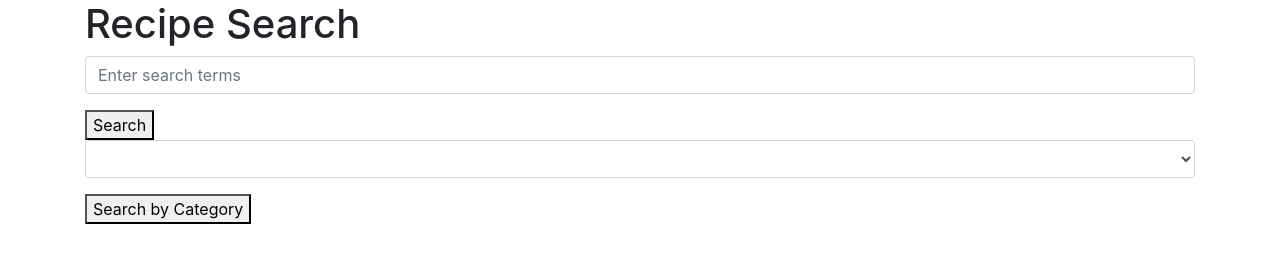
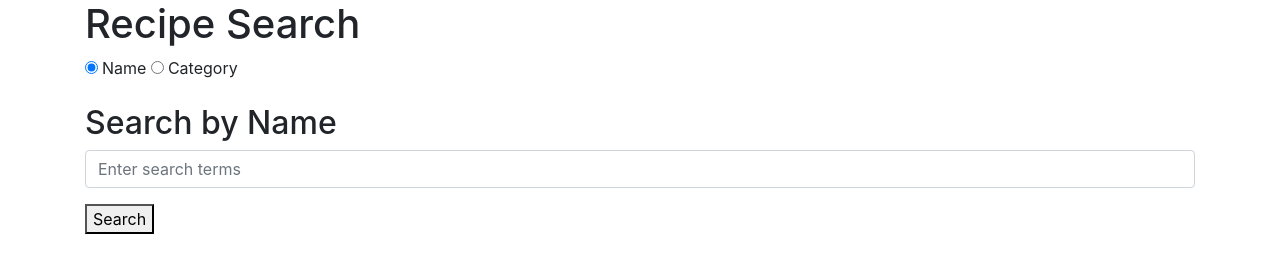
Before and after one commit to kunxin-chor/puppy-recipes, a plain HTML site: page index.html in a window 1280 px wide. Drawn offline with nearby package versions, Linux system fonts and the light colour scheme; no server answers.

Commit message:
Can switch between search by name and search by category

```diff
--- a/index.html
+++ b/index.html
@@ -1,5 +1,6 @@
 <!doctype html>
 <html lang="en">
+
 <head>
     <!-- Required meta tags -->
     <meta charset="utf-8">
@@ -10,17 +11,25 @@
 
     <title>Hello, world!</title>
 </head>
+
 <body>
     <div class='container'>
         <h1>Recipe Search</h1>
         <div class='form'>
-            <div id='search-by-name-form'>
-             <input id='search-input' type='text' class='form-control' placeholder='Enter search terms'/>
+
+            <div class='form-group'>
+                <input type='radio' id='search-by-name-radio' name='search-by' class='mr-1' checked><label>Name</label>
+                <input type='radio' id='search-by-category-radio' name='search-by' class='mr-1'><label>Category</label>
+            </div>
+
+            <div id='search-by-name-form' class='search-widget'>
+                <h2>Search by Name</h2>
+                <input id='search-input' type='text' class='form-control' placeholder='Enter search terms' />
                 <button class='mt-3' id='search-button'>Search</button>
             </div>
 
-
-            <div id='search-by-category-form'>
+            <div id='search-by-category-form' class='search-widget'>
+                <h2>Search by Category</h2>
                 <select id='selected-category' class='form-control'>
 
                 </select>
@@ -42,4 +51,5 @@
     <script src="https://cdnjs.cloudflare.com/ajax/libs/axios/0.19.0/axios.js"></script>
     <script src="script.js"></script>
 </body>
+
 </html>
--- a/script.js
+++ b/script.js
@@ -1,5 +1,8 @@
 const API_KEY = "1";
 const API_URL = "https://www.themealdb.com/api/json/v1/" + API_KEY;
+
+/* global $ */
+/* global axios */
 
 function testAPI() {
     axios.get(API_URL, {
@@ -34,6 +37,9 @@ function getCategories() {
 }
 
 $(function() {
+
+    $(".search-widget").hide();
+    $("#search-by-name-form").show();
 
     getCategories();
 
@@ -86,4 +92,14 @@ $(function() {
         })
     })
 
+    $("#search-by-name-radio").click(function(){
+        $('.search-widget').hide();
+        $("#search-by-name-form").show();
+    })
+
+    $("#search-by-category-radio").click(function(){
+       $(".search-widget").hide();
+       $("#search-by-category-form").show();
+    });
+
 })
```
Lines whose indentation alone changed are shown as unchanged.
